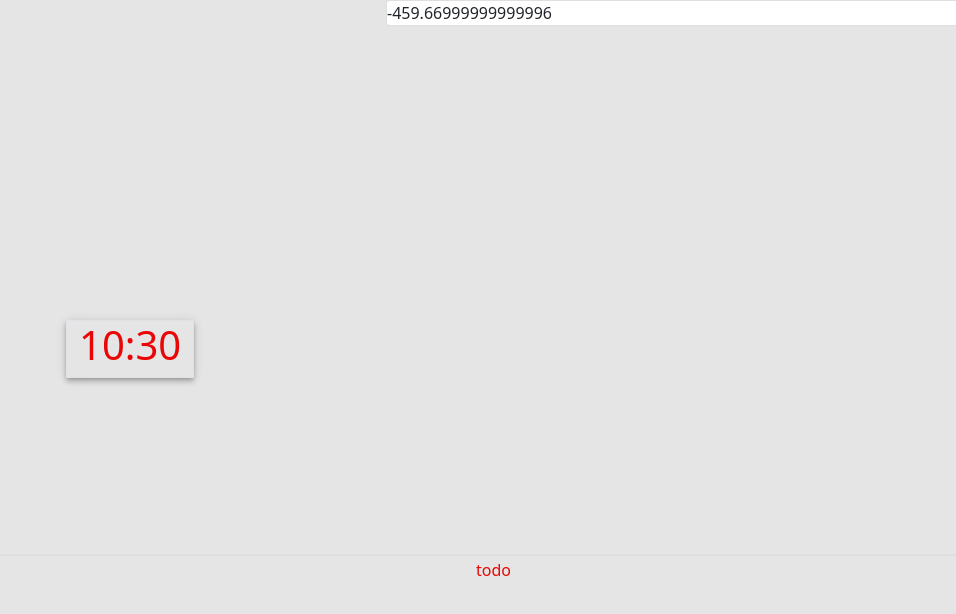
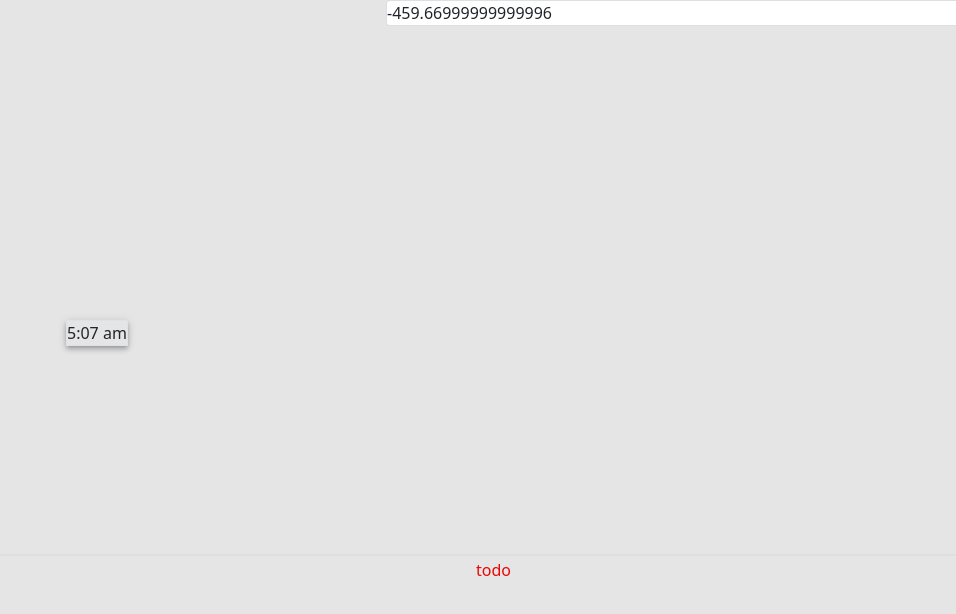
Before and after one commit to fullmer24/Inspire, a website with bundled scripts: page index.html in a window 1280 px wide. Shown: the top 614 px of the page, without its empty margins (324-1280 px from the left). Built offline with nearby package versions, Linux system fonts and the light colour scheme; a script that the page names is missing.

Commit message:
Time drawing

```diff
--- a/index.html
+++ b/index.html
@@ -21,8 +21,8 @@
     <div id="bg-img" class="bg-img">
       <!-- <img src="https://bcw.blob.core.windows.net/public//8100312333639939" alt=""> -->
       <div class="container">
-        <div class="row time" id="time">
-          <div class="text-danger border elevation-4">
+        <div class="row time border elevation-4" id="time">
+          <div class="text-danger">
             <h1>10:30</h1>
           </div>
         </div>
@@ -64,6 +64,7 @@
   <script src="https://cdn.jsdelivr.net/npm/sweetalert2@11.3.10/dist/sweetalert2.all.min.js"
     integrity="sha256-hw7v8jZF/rFEdx1ZHepT4D73AFTHLu/P9kEyrNesRyc=" crossorigin="anonymous"></script>
   <script src="app/main.js" type="module"></script>
+  <script src="time.js"></script>
 </body>
 
 </html>
--- /dev/null
+++ b/time.js
@@ -0,0 +1,22 @@
+let currentTime = new Date()
+let hour = currentTime.getHours()
+let minute = currentTime.getMinutes()
+let timePeriod = "am"
+
+if (hour > 12) {
+    hour = hour - 12
+}
+
+if (minute < 10) {
+    // @ts-ignore
+    minute = '0' + minute
+}
+
+if (hour >= 12) {
+    timePeriod = "pm"
+} else {
+    timePeriod = "am"
+}
+
+// @ts-ignore
+document.getElementById('time').innerHTML = hour + ":" + minute + " " + timePeriod
```
